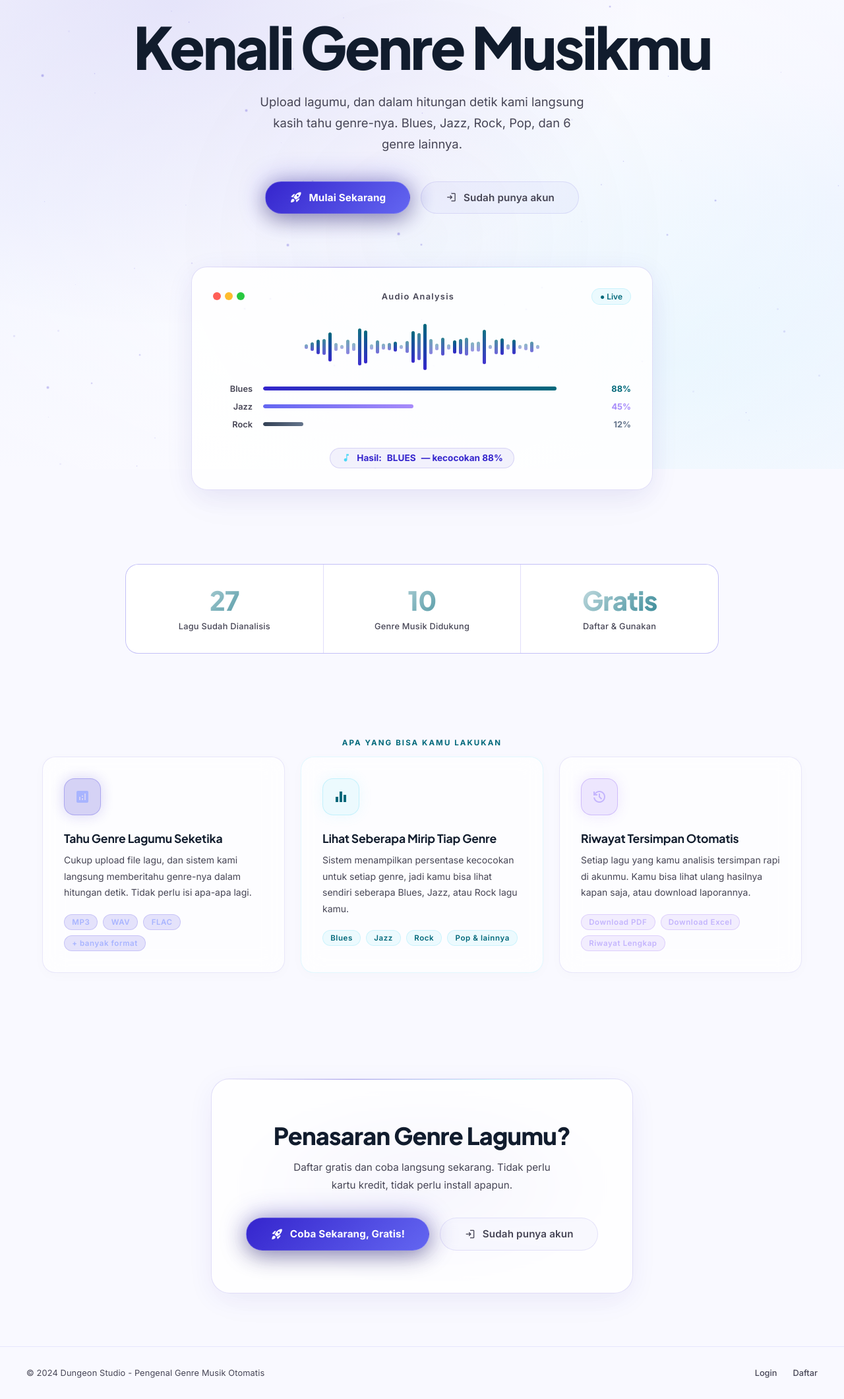
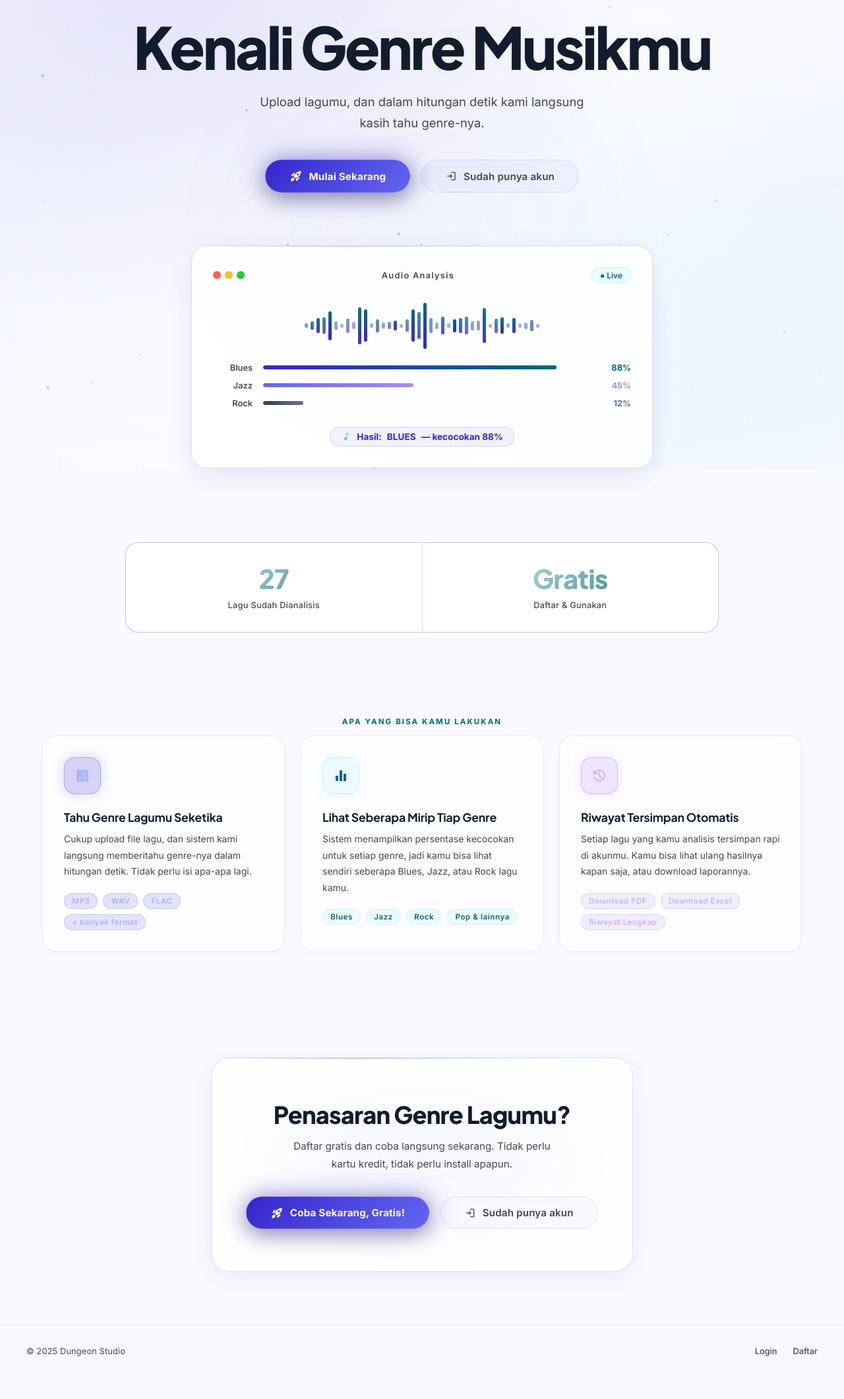
Before and after one commit to eyowh/KlasifikasiGenreMusik, a Django app: page / in a window 1280 px wide. Shown: the part 89-2210 px from the top of the page at 66% size. After the commit the page ends 2145 px from the top, so only its background shows below. Run offline with Django 5.2, Linux system fonts and the light colour scheme; data comes from the database, SQL or seed files in the repository; both versions use the stored data as it was after the commit.

Commit message:
update ui

```diff
--- a/Klasifikasi/templates/Klasifikasi/base.html
+++ b/Klasifikasi/templates/Klasifikasi/base.html
@@ -5,7 +5,7 @@
   <meta charset="UTF-8">
   <meta name="viewport" content="width=device-width, initial-scale=1.0">
   <title>{% block title %}Dungeon Studio{% endblock %}</title>
-  <link rel="icon" type="image/png" href="{% static 'asset-1.png' %}">
+  <link rel="icon" type="image/png" href="{% static 'asset-1.png' %}?v=1.1">
   <!-- Tailwind CSS CDN -->
   <script src="https://cdn.tailwindcss.com?plugins=forms,container-queries"></script>
 
--- a/Klasifikasi/templates/Klasifikasi/home.html
+++ b/Klasifikasi/templates/Klasifikasi/home.html
@@ -184,7 +184,7 @@
         </a>
         {% else %}
         <h3 class="text-label-md font-label-md text-on-surface-variant mb-2">Tingkat Ketepatan</h3>
-        <p class="text-body-md text-on-surface mb-2">Sistem AI Penganalisis Suara</p>
+        <p class="text-body-md text-on-surface mb-2">Sistem Penganalisis Suara</p>
         <p class="text-label-sm font-label-sm text-outline">Sistem siap mengenali genre musik</p>
         {% endif %}
       </div>
@@ -288,7 +288,7 @@
               Support Vector Machine
               <span class="material-symbols-outlined text-primary-fixed-dim text-[16px]" title="Non-linear classification">info</span>
               {% else %}
-              Kecerdasan Buatan (AI)
+              Kecerdasan Buatan
               <span class="material-symbols-outlined text-primary-fixed-dim text-[16px]" title="Sistem pintar pengenal suara">info</span>
               {% endif %}
             </p>
--- a/Klasifikasi/templates/Klasifikasi/kinerja.html
+++ b/Klasifikasi/templates/Klasifikasi/kinerja.html
@@ -7,9 +7,7 @@
   <!-- Header -->
   <div>
     <h2 class="font-display font-bold text-headline-lg text-on-surface mb-2">Evaluasi Kinerja Model SVM</h2>
-    <p class="font-sans text-body-lg text-on-surface-variant">
-      Seberapa pintar Model / Sistem dalam mengenali genre musik? Temukan jawabannya di sini.
-    </p>
+
   </div>
 
   <!-- ═══════════════════════════════════════════════════════ -->
--- a/Klasifikasi/templates/Klasifikasi/klasifikasi.html
+++ b/Klasifikasi/templates/Klasifikasi/klasifikasi.html
@@ -7,9 +7,7 @@
   <!-- Page Header -->
   <div class="flex flex-col gap-2">
     <h2 class="font-display font-bold text-headline-lg text-on-surface">Klasifikasi Genre Audio</h2>
-    <p class="font-sans text-body-md text-on-surface-variant max-w-2xl">
-      Upload file audio untuk diidentifikasi genre-nya secara otomatis menggunakan model SVM kami.
-    </p>
+
   </div>
 
   <!-- === ERROR / WARNING ALERTS === -->
@@ -210,7 +208,7 @@
           <h3 class="font-display font-bold text-headline-md text-on-surface">Kemungkinan Genre</h3>
           <span class="material-symbols-outlined text-outline">equalizer</span>
         </div>
-        <p class="text-body-sm text-on-surface-variant mb-5">Seberapa yakin AI mengenali genre dari audio kamu:</p>
+        <p class="text-body-sm text-on-surface-variant mb-5">Seberapa yakin sistem mengenali genre dari audio kamu:</p>
         <div class="flex flex-col gap-4">
           {% for prob in probabilities %}
           <div class="w-full flex items-center gap-4">
--- a/Klasifikasi/templates/Klasifikasi/landing.html
+++ b/Klasifikasi/templates/Klasifikasi/landing.html
@@ -5,7 +5,7 @@
   <meta charset="UTF-8">
   <meta name="viewport" content="width=device-width, initial-scale=1.0">
   <title>Dungeon Studio | Kenali Genre Musik Favoritmu</title>
-  <link rel="icon" type="image/png" href="{% static 'asset-1.png' %}">
+  <link rel="icon" type="image/png" href="{% static 'asset-1.png' %}?v=1.1">
   <meta name="description" content="Dungeon Studio bisa langsung tahu genre musik dari file audio yang kamu upload. Cepat, mudah, dan gratis.">
 
   <!-- Fonts -->
@@ -89,9 +89,11 @@
     .note-particle {
       position: absolute;
       font-size: var(--size, 24px);
-      color: var(--color, rgba(79, 70, 229, 0.4));
+      font-weight: 700;
+      color: var(--color, rgba(79, 70, 229, 0.65));
       animation: floatNote var(--dur, 8s) ease-in-out infinite var(--delay, 0s);
       user-select: none;
+      text-shadow: 0 0 8px var(--color, rgba(79, 70, 229, 0.3));
     }
     @keyframes floatNote {
       0%   { transform: translateY(110vh) translateX(0) rotate(0deg); opacity: 0; }
@@ -813,7 +815,6 @@
 
       <p class="hero-sub">
         Upload lagumu, dan dalam hitungan detik kami langsung kasih tahu genre-nya.
-        Blues, Jazz, Rock, Pop, dan 6 genre lainnya.
       </p>
 
       <div class="hero-cta">
@@ -877,10 +878,6 @@
         <div class="stat-item">
           <span class="stat-number" data-target="{{ total_klasifikasi|default:'0' }}">{{ total_klasifikasi|default:'0' }}</span>
           <span class="stat-label">Lagu Sudah Dianalisis</span>
-        </div>
-        <div class="stat-item">
-          <span class="stat-number">10</span>
-          <span class="stat-label">Genre Musik Didukung</span>
         </div>
         <div class="stat-item">
           <span class="stat-number">Gratis</span>
@@ -961,7 +958,7 @@
     </section>
 
     <footer class="footer">
-      <p class="footer-copy">&copy; 2024 Dungeon Studio - Pengenal Genre Musik Otomatis</p>
+      <p class="footer-copy">&copy; 2025 Dungeon Studio</p>
       <div class="footer-links">
         <a href="{% url 'Klasifikasi:login' %}">Login</a>
         <a href="{% url 'Klasifikasi:register' %}">Daftar</a>
@@ -996,11 +993,11 @@
       const container = document.getElementById('musicParticles');
       const notes = ['♪', '♫', '♬', '♩', '🎵', '🎶'];
       const colors = [
-        'rgba(79, 70, 229, 0.5)',
-        'rgba(76, 215, 246, 0.4)',
-        'rgba(139, 92, 246, 0.45)',
-        'rgba(99, 102, 241, 0.4)',
-        'rgba(168, 180, 255, 0.35)',
+        'rgba(53, 37, 205, 0.7)',
+        'rgba(0, 104, 122, 0.65)',
+        'rgba(99, 102, 241, 0.7)',
+        'rgba(139, 92, 246, 0.65)',
+        'rgba(79, 70, 229, 0.72)',
       ];
       const count = 22;
       for (let i = 0; i < count; i++) {
--- a/Klasifikasi/templates/Klasifikasi/laporan.html
+++ b/Klasifikasi/templates/Klasifikasi/laporan.html
@@ -8,7 +8,7 @@
   <div class="flex flex-col md:flex-row md:items-end justify-between gap-4">
     <div>
       <h2 class="font-display font-bold text-headline-lg text-on-surface">Laporan Klasifikasi</h2>
-      <p class="font-sans text-body-md text-on-surface-variant">{% if role == 'pengguna_studio' %}Buat laporan riwayat dan ekspor data pengenalan genre Anda.{% else %}Buat laporan komprehensif dan ekspor data klasifikasi.{% endif %}</p>
+
     </div>
   </div>
 
--- a/Klasifikasi/templates/Klasifikasi/laporan_print.html
+++ b/Klasifikasi/templates/Klasifikasi/laporan_print.html
@@ -4,7 +4,7 @@
 <head>
   <meta charset="UTF-8">
   <title>Laporan Klasifikasi - Dungeon Studio</title>
-  <link rel="icon" type="image/png" href="{% static 'asset-1.png' %}">
+  <link rel="icon" type="image/png" href="{% static 'asset-1.png' %}?v=1.1">
   <style>
     @import url('https://fonts.googleapis.com/css2?family=Inter:wght@400;500;600;700&family=Plus+Jakarta+Sans:wght@700;800&display=swap');
 
--- a/Klasifikasi/templates/Klasifikasi/riwayat.html
+++ b/Klasifikasi/templates/Klasifikasi/riwayat.html
@@ -8,7 +8,7 @@
   <div class="flex flex-col md:flex-row md:items-end justify-between gap-4 pb-4 border-b border-outline-variant/20">
     <div>
       <h2 class="font-display font-bold text-headline-lg text-on-surface">Riwayat Klasifikasi</h2>
-      <p class="font-sans text-body-md text-on-surface-variant mt-1">Kelola dan tinjau arsip klasifikasi audio Anda.</p>
+
     </div>
     {% if riwayat_saya %}
     <form action="{% url 'Klasifikasi:hapus_semua_riwayat' %}" method="POST" id="formDeleteAllRiwayat" class="w-full md:w-auto">
```
Also changed, not shown: db.sqlite3, 1 other file.
